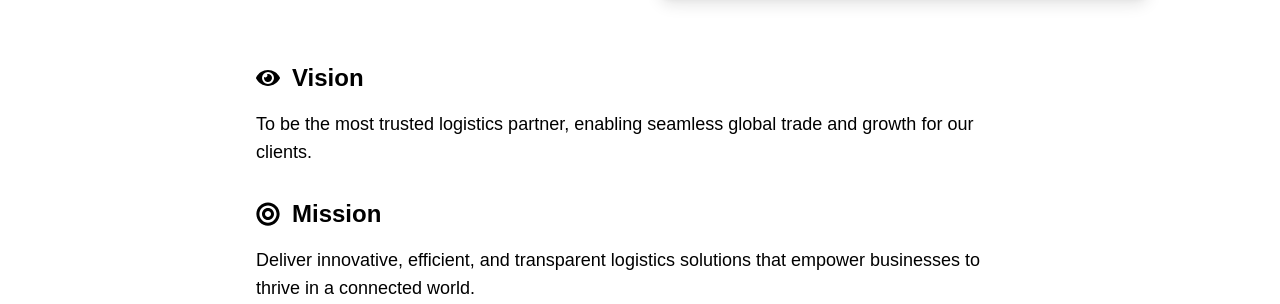
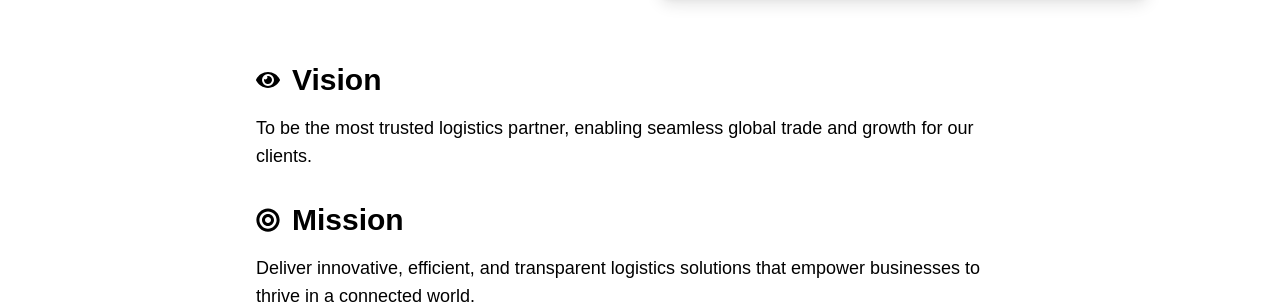
Before and after one commit to Dinuki85/barco, a Next.js app: page /about in a window 1280 px wide. Shown: the part 470-774 px from the top of the page. Built offline with nearby package versions, Linux system fonts and the light colour scheme; no server answers.

Commit message:
Update:updated the text size

```diff
--- a/app/about/page.jsx
+++ b/app/about/page.jsx
@@ -31,14 +31,14 @@ export default function AboutPage() {
       <section className="max-w-3xl mx-auto mb-12">
         <div className="flex items-center mb-4">
           <FaEye className="mr-3 text-2xl text-black" />
-          <h2 className="text-2xl font-bold text-black">Vision</h2>
+          <h2 className="text-3xl font-bold text-black">Vision</h2>
         </div>
         <p className="mb-8 text-lg text-black">
           To be the most trusted logistics partner, enabling seamless global trade and growth for our clients.
         </p>
         <div className="flex items-center mb-4">
           <FaBullseye className="mr-3 text-2xl text-black" />
-          <h2 className="text-2xl font-bold text-black">Mission</h2>
+          <h2 className="text-3xl font-bold text-black">Mission</h2>
         </div>
         <p className="text-lg text-black">
           Deliver innovative, efficient, and transparent logistics solutions that empower businesses to thrive in a connected world.
```
